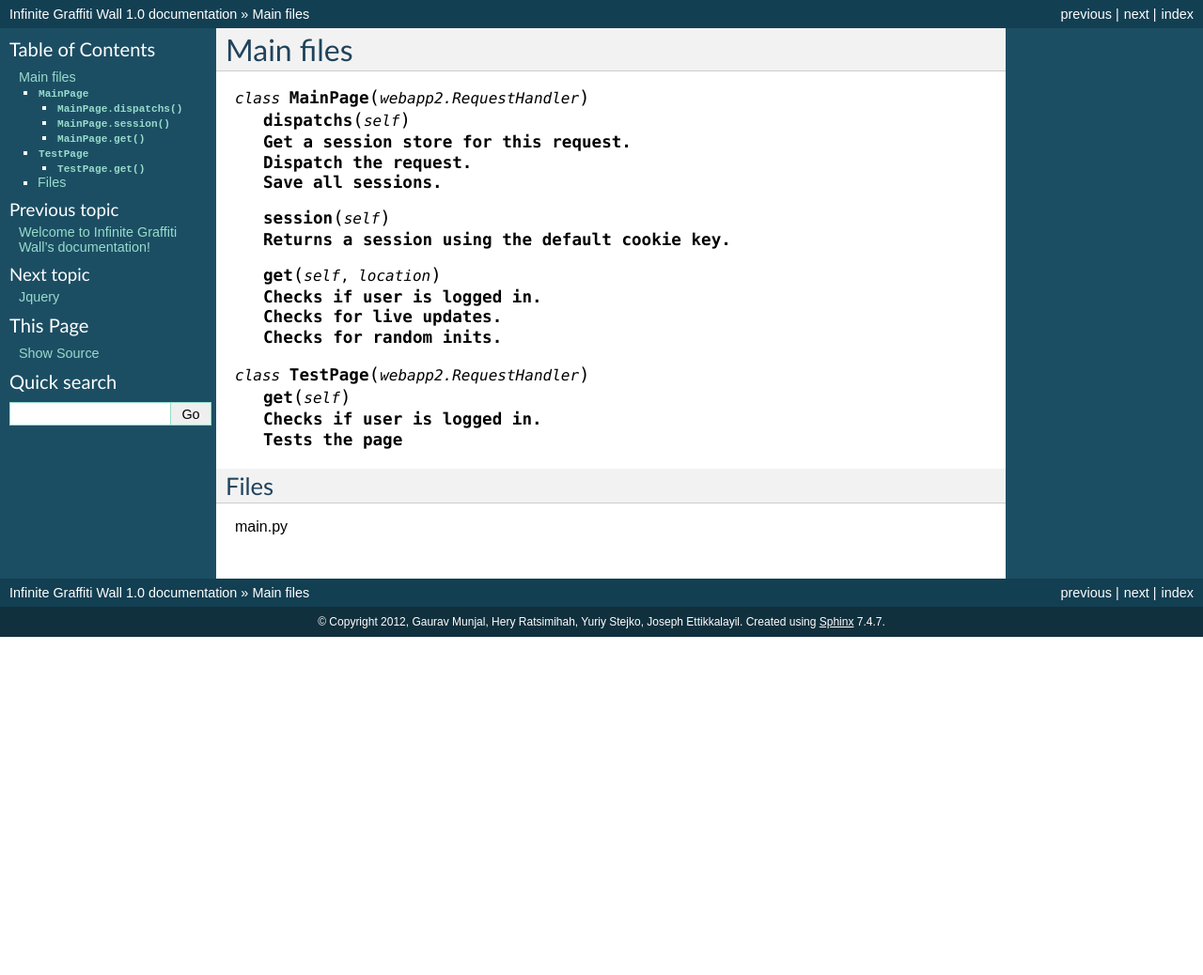
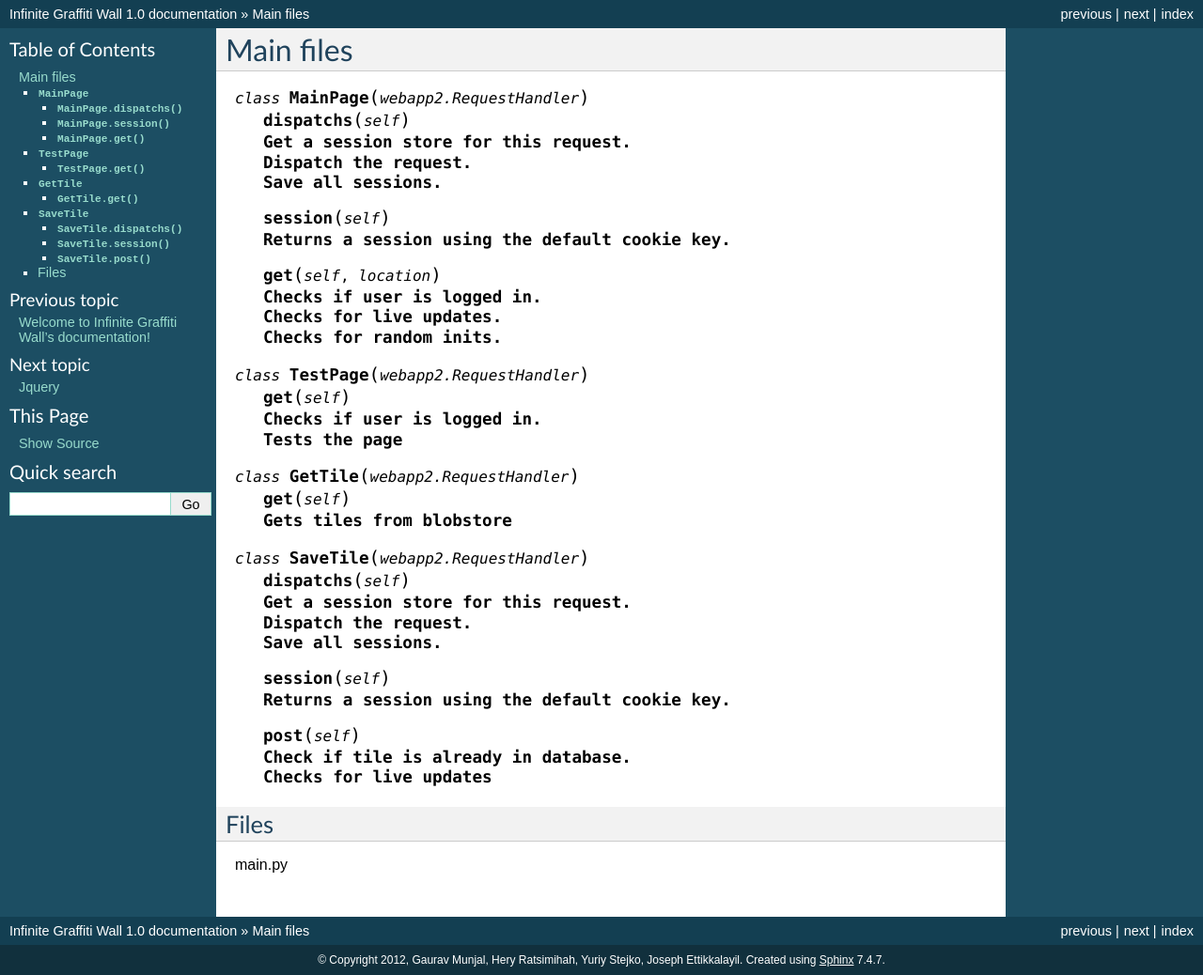
Before and after one commit to Gaurav0/InfiniteGraffitiWall, a Sphinx documentation site: the page built from docs/source/main.rst, in a window 1280 px wide. Shown: the whole page at 94% size. Built offline with Sphinx 7.4.7, drawn with Linux system fonts in a browser that asks for light colours; formulas are drawn with MathJax 3; before the commit the page ends 900 px from its top, so only the background shows below that.

Commit message:
class GetTile and SaveTile inserted

```diff
--- a/docs/source/main.rst
+++ b/docs/source/main.rst
@@ -23,6 +23,24 @@ Main files
 		Checks if user is logged in.
 		Tests the page
 
+.. py:class:: GetTile(webapp2.RequestHandler)
+
+	.. py:method:: GetTile.get(self)
+		Gets tiles from blobstore
+
+.. py:class:: SaveTile(webapp2.RequestHandler)
+
+	.. py:method:: SaveTile.dispatchs(self)
+		Get a session store for this request.
+		Dispatch the request.
+		Save all sessions.
+	.. py:method:: SaveTile.session(self)
+		Returns a session using the default cookie key.
+	.. py:method:: SaveTile.post(self)
+		Check if tile is already in database.
+		Checks for live updates
+
+
 
 
 
```
